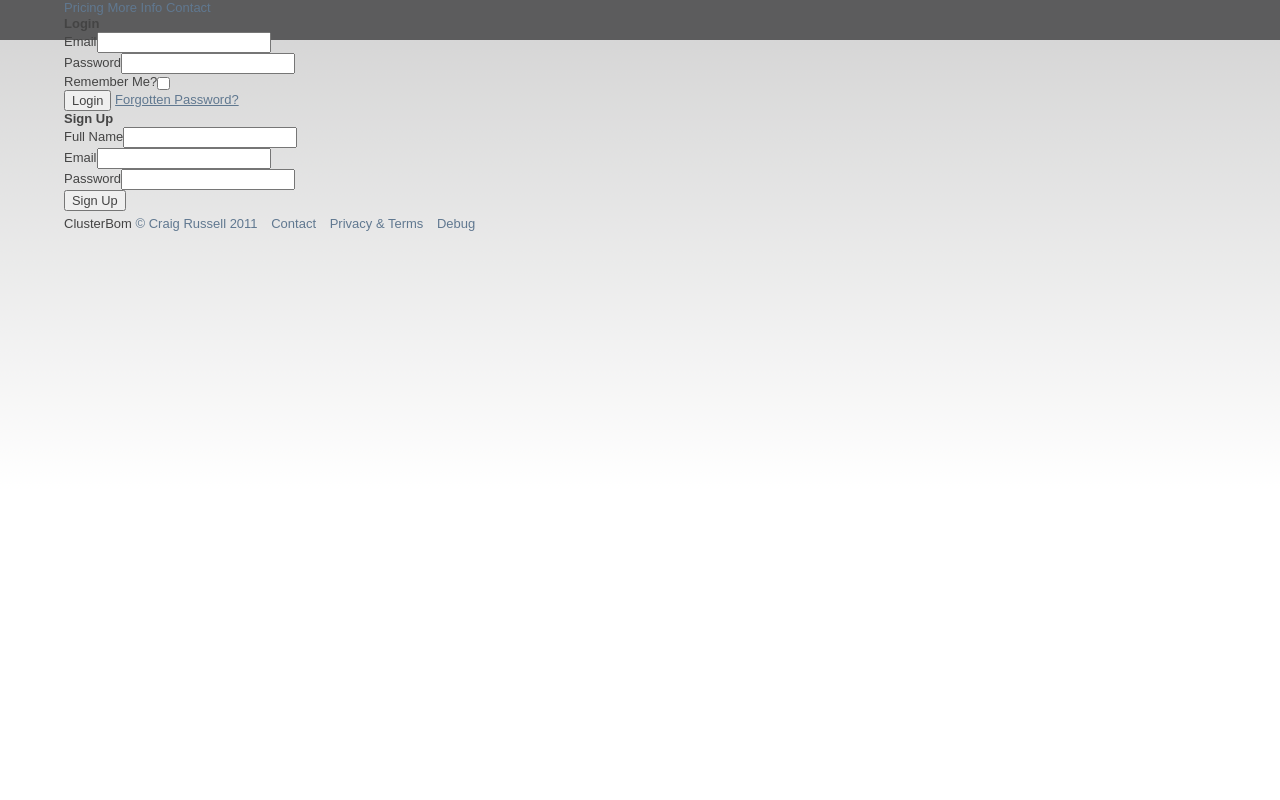
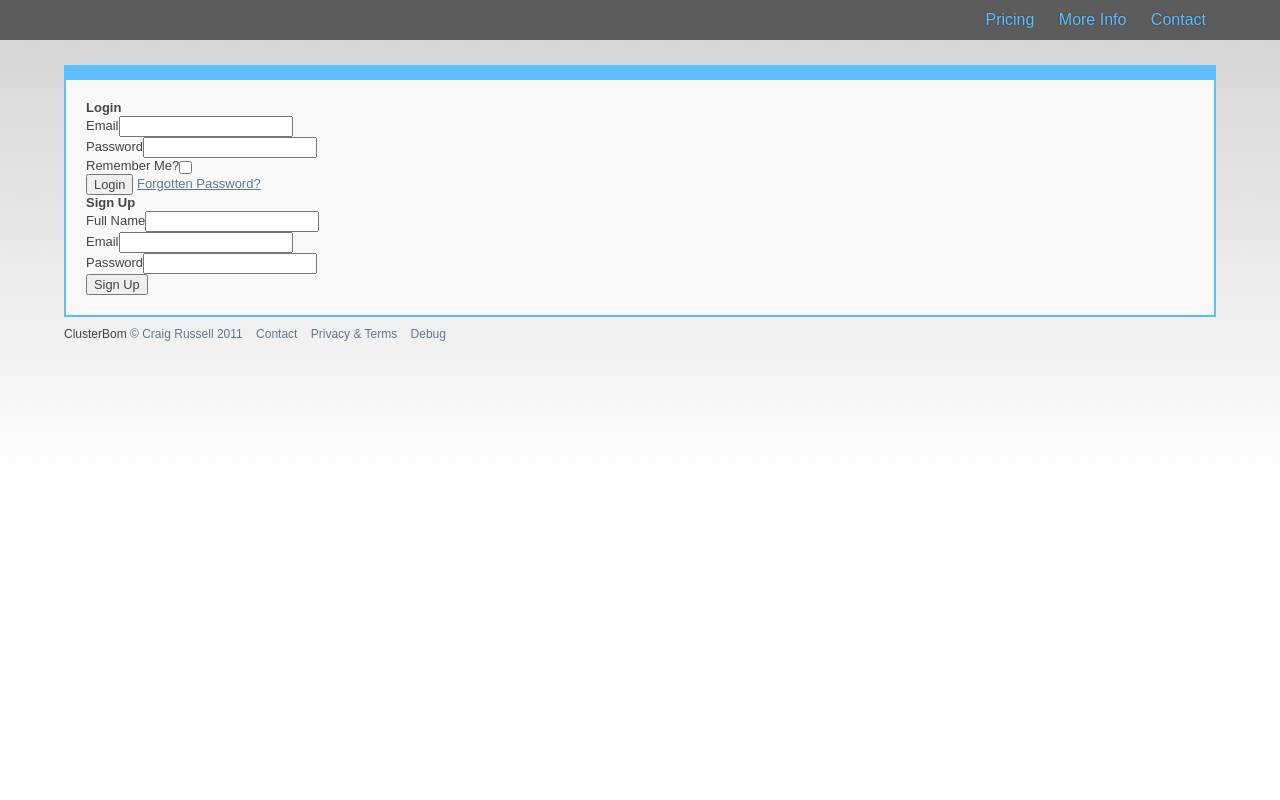
Before and after one commit to craig552uk/ClusterBom, a PHP site: page / in a window 1280 px wide. Run offline with PHP 8.4, Linux system fonts and the light colour scheme.

Commit message:
Added backgrund image. Tewaked tab padding

```diff
--- a/static/css/style.css
+++ b/static/css/style.css
@@ -1,166 +1,165 @@
 
-/* General layout */
-html, body {
-    height: 100%;
-}
+/*******************************************************************************
+ *  Layout styles
+ */
 
+/* Fluid width wrapper */
 #wrapper {
     width: 90%;
-    min-width: 996px;
-    height: 100%;
-    min-height: 500px;
     margin: auto;
 }
 
-#topbar {
-    font-size: 16px;
+/* Top navigation content */
+#top-nav {
     height: 40px;
 }
 
-#topbar #logo {
-    float: left;
-    text-decoration: none;
-    display: block;
-    width: 150px;
-    height: 40px;
-    color: transparent;
-}
-
-#topbar ul {
+#top-nav ul {
     float: right;
 }
 
-#topbar li {
+#top-nav li {
     line-height: 40px;
+}
+
+#top-nav a {
+    padding: 10px;
+}
+
+#top-nav #logo {
+    display: block;
+    float: left;
+    width: 150px;
+    height: 40px;
+    padding: 0;
+}
+
+/* App navigation */
+#app-nav {
+    padding-top: 25px;
+}
+
+#app-nav li {
+    line-height: 38px;
+}
+
+#app-nav a{
+    padding: 10px 20px;
+    margin-left: 20px;
+}
+
+/* Progress indicator */
+.prog {
+    padding: 20px 20px 5px 20px;
+}
+
+.prog li {
+    padding: 10px 20px 10px 15px;
+    line-height: 50px;
+}
+
+.prog span {
+    padding-right: 30px;
+}
+
+/* Main app content */
+.app {
+    border-width: 15px 2px 2px 2px;
+    padding: 20px;
+}
+
+/* footer */
+footer{
+    padding: 10px 0;
+}
+
+footer li {
+    margin-right: 10px;
+}
+
+/*******************************************************************************
+ * Fonts colours and images
+ */
+
+body {
+    background: #ffffff url('../images/topbar1.png') repeat-x top left;
+}
+
+#top-nav {
+    font-size: 16px;
+}
+
+#top-nav li {
     text-shadow: 0 0 2px #393939;
 }
 
-#topbar li a {
+#top-nav a {
     color: #5EBEFF;
-    padding: 10px;
 }
 
-#topbar li a:hover {
+#top-nav a:hover {
     color: #CFCFCF;
     background-color: #393939;
 }
 
-#topbar span {
+#top-nav span {
     color: #d9d9d9;
-    padding: 10px;
 }
 
-#content-nav ul {
-    height: 31px;
-    line-height: 31px;
-    margin-bottom: -3px;
-    margin-top: 25px;
-}
-
-#content-nav a {
-    padding: 5px 15px 0 15px;
-    margin-left: 20px;
+#app-nav a {
     background-color: #5c5c5c;
     color: #ddd;
     font-size: 22px;
     text-shadow: 0 0 2px #393939;
 }
 
-#content-nav a:hover {
+#app-nav a:hover {
     color: #5EBEFF;
     background-color: #393939;
 }
 
-#content-nav a#selected {
+#app-nav #selected {
     background-color: #5EBEFF;
     color: #393939;
     text-shadow: none;
 }
 
-.content {
-    border: 2px solid #5EBEFF;
-    border-top-width: 15px;
-    background-color: #F9F9F9;
+.prog {
+    background-color: #5EBEFF;
 }
 
-footer{
-    margin-top: 5px;
-}
-
-footer li {
-    margin-right: 10px;
-}
-
-/* Content Columns */
-
-.column.left {
-    float: left;
-    padding-right: 10px;
-}
-
-.column.right {
-    float: right;
-    padding-left: 10px;
-}
-
-/* Fonts and Text layout */
-
-.content {
-    font-size: 16px;
-}
-
-.content section{
-    padding: 20px 20px 0 20px;
-}
-
-.content section>*{
-    margin-bottom: 20px;
-}
-
-.content h1{
-    font-size: 36px;
-    border-bottom: 2px solid #5c5c5c;
-    font-weight: normal;
-}
-
-/* Content box with a progress bar */
-.progress {
-    border-top-width: 2px;
-}
-
-.progress .hlist {
-    background-color: #5EBEFF;
-    padding: 10px;
-    margin: 0;
-}
-
-.progress .hlist li {
-    padding: 10px 20px 10px 15px;
-    line-height: 50px;
+.prog li {
     font-size: 22px;
     color: #696969;
     background: transparent url('../images/arrow-grey.png') no-repeat center left;
 }
 
-.progress .hlist span {
-    padding-right: 30px;
-    font-weight: bold;
+.prog span {
     color: #999999;
 }
 
-.progress .hlist #current {
+.prog #current {
     color: #f9f9f9;
     background: transparent url('../images/arrow.png') no-repeat center left;
 }
 
-.progress .hlist #current span {
-    color: #fff;
+.prog #current span {
+    color: #f9f9f9;
 }
 
-/* Images */
-body{
-    background: #ffffff url('../images/topbar1.png') repeat-x top left;
+.app {
+    border-color: #5EBEFF;
+    border-style: solid;
+    background-color: #F9F9F9;
 }
+
+footer {
+    font-size: 12px;
+}
+
+/*******************************************************************************
+ * Helper Styles
+ */
 
 /* Horizontal list */
 .hlist {
```
Also changed, not shown: other parts of static/css/style.css (+12 -19 lines).
